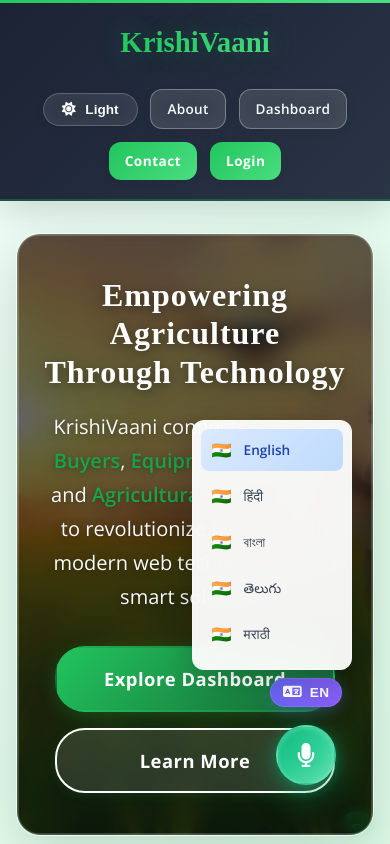
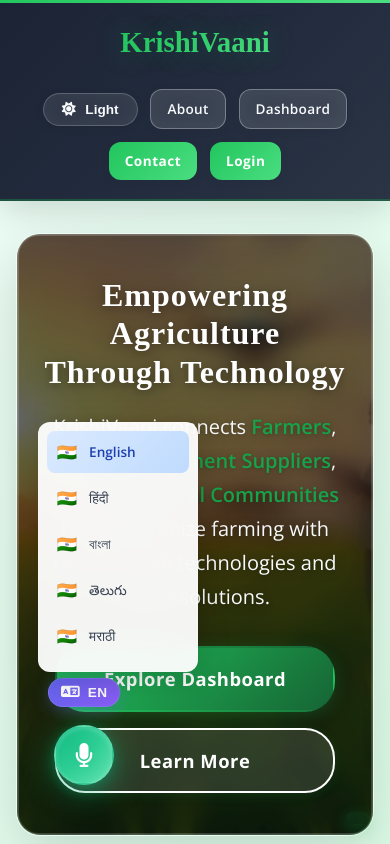
Before and after one commit to Vivek1034/Smart-Crop-Advisory-System-main, a website: page Smart-Crop-Advisory-System-main/Agri/index.html in a window 390 px wide. Both pictures are taken after a click on the button "EN". Shown: the top 844 px of the page. Drawn offline with nearby package versions, Linux system fonts and the light colour scheme; some packages are replaced by stand-ins of ours; no server answers; a script that the page names is missing; a web font is replaced by a local one.

Commit message:
voice update

```diff
--- a/Smart-Crop-Advisory-System-main/Agri/style.css
+++ b/Smart-Crop-Advisory-System-main/Agri/style.css
@@ -999,7 +999,7 @@
 .voice-assistant-container {
   position: fixed;
   bottom: 20px;
-  right: 20px;
+  left: 20px;
   z-index: 10000;
   display: flex;
   flex-direction: column;
@@ -1049,7 +1049,7 @@
 .lang-dropdown {
   position: absolute;
   bottom: 100%;
-  right: 0;
+  left: 0;
   margin-bottom: 8px;
   background: rgba(255, 255, 255, 0.95);
   backdrop-filter: blur(20px);
@@ -1360,7 +1360,7 @@
 @media (max-width: 768px) {
   .voice-assistant-container {
     bottom: 15px;
-    right: 15px;
+    left: 15px;
     gap: 10px;
   }
 
@@ -1389,9 +1389,10 @@
 /* Responsive Design for Language Selector */
 @media (max-width: 768px) {
   .lang-dropdown {
-    right: -10px;
+    left: -10px;
     min-width: 160px;
     max-height: 250px;
+    margin-bottom: 6px;
   }
 
   .lang-btn {
```
